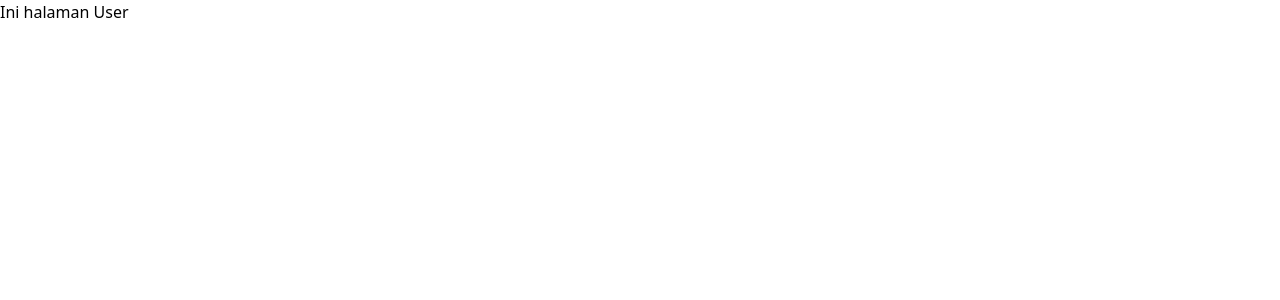
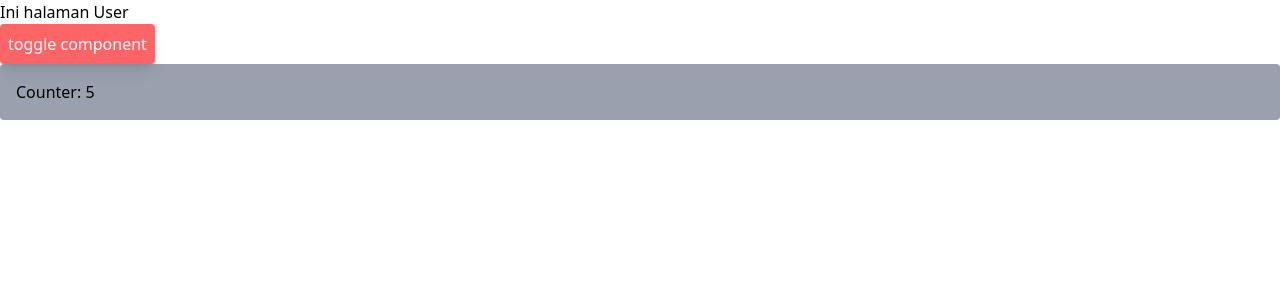
Before and after one commit to ffuad13/sinau-koding-fs, a Next.js app: page /user in a window 1280 px wide. Shown: the top 300 px of the page. Built offline with nearby package versions, Linux system fonts and the light colour scheme.

Commit message:
add user lifecycle

```diff
--- a/db.json
+++ b/db.json
@@ -35,6 +35,22 @@
     {
       "id": "6461",
       "text": "hfhfud"
+    },
+    {
+      "id": "08a5",
+      "text": "heheh"
+    },
+    {
+      "id": "8e47",
+      "text": "dududu"
+    },
+    {
+      "id": "8453",
+      "text": "lalala"
+    },
+    {
+      "id": "7815",
+      "text": "gudgud"
     }
   ]
 }
--- a/src/app/commponents/TodoForm.js
+++ b/src/app/commponents/TodoForm.js
@@ -15,6 +15,8 @@ export default class TodoForm extends Component {
   }
 
   async handleSubmit(event) {
+    console.log('handle submit dijalankan')
+
     event.preventDefault();
     if (!this.state.text) return;
 
--- a/src/app/user/page.js
+++ b/src/app/user/page.js
@@ -1,3 +1,56 @@
+"use client"
+import next from 'next'
+import {Component, useState} from 'react'
+
+class LifeCycleExample extends Component {
+	constructor(props) {
+		super(props)
+		this.state = {count: 0}
+		console.log("Constructor: komponen di inisiasi/dibuat")
+	}
+
+	componentDidMount() {
+		console.log('ComponentDidMount: komponen berhasil di mounting')
+
+		const countEverySecond = () => {
+			this.setState({count: this.state.count + 1})
+		}
+		this.interval = setInterval(countEverySecond, 1000)
+	}
+
+	shouldComponentUpdate(nextProps, nextState) {
+		console.log("apakah komponen diupdate?", nextState.count)
+		return nextState.count <= 100
+	}
+
+	componentDidUpdate(prevProps, prevState) {
+		console.log(`component did update form ${prevState.count} to ${this.state.count}`)
+	}
+
+	componentWillUnmount() {
+		console.log("component will be removed")
+		// clearInterval(this.interval)
+	}
+
+	render() {
+		console.log("Render: Komponen di render")
+		return (
+			<div className='p-4 bg-gray-400 rounded'>
+				<h2>Counter: {this.state.count}</h2>
+			</div>
+		)
+	}
+}
+
 export default function User() {
-	return <h1>Ini halaman User</h1>
+	const [show, setShow] = useState(true)
+
+	return (
+		<>
+		<h1>Ini halaman User</h1>
+		<button onClick={() => setShow(!show)} className='bg-red-400 shadow-lg text-white p-2 rounded'>toggle component</button>
+
+		{show && <LifeCycleExample />}
+		</>
+	)
 }
```
